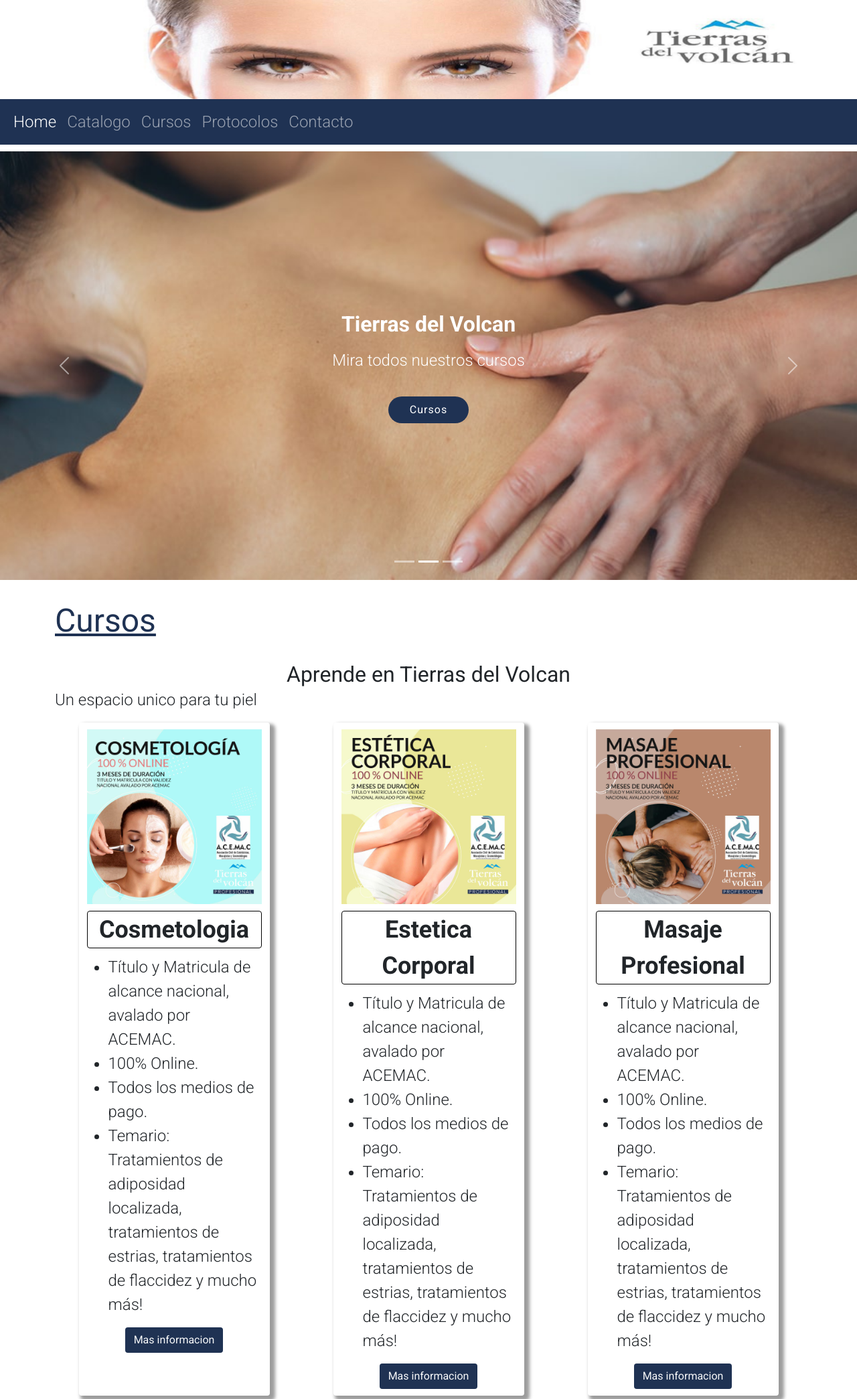
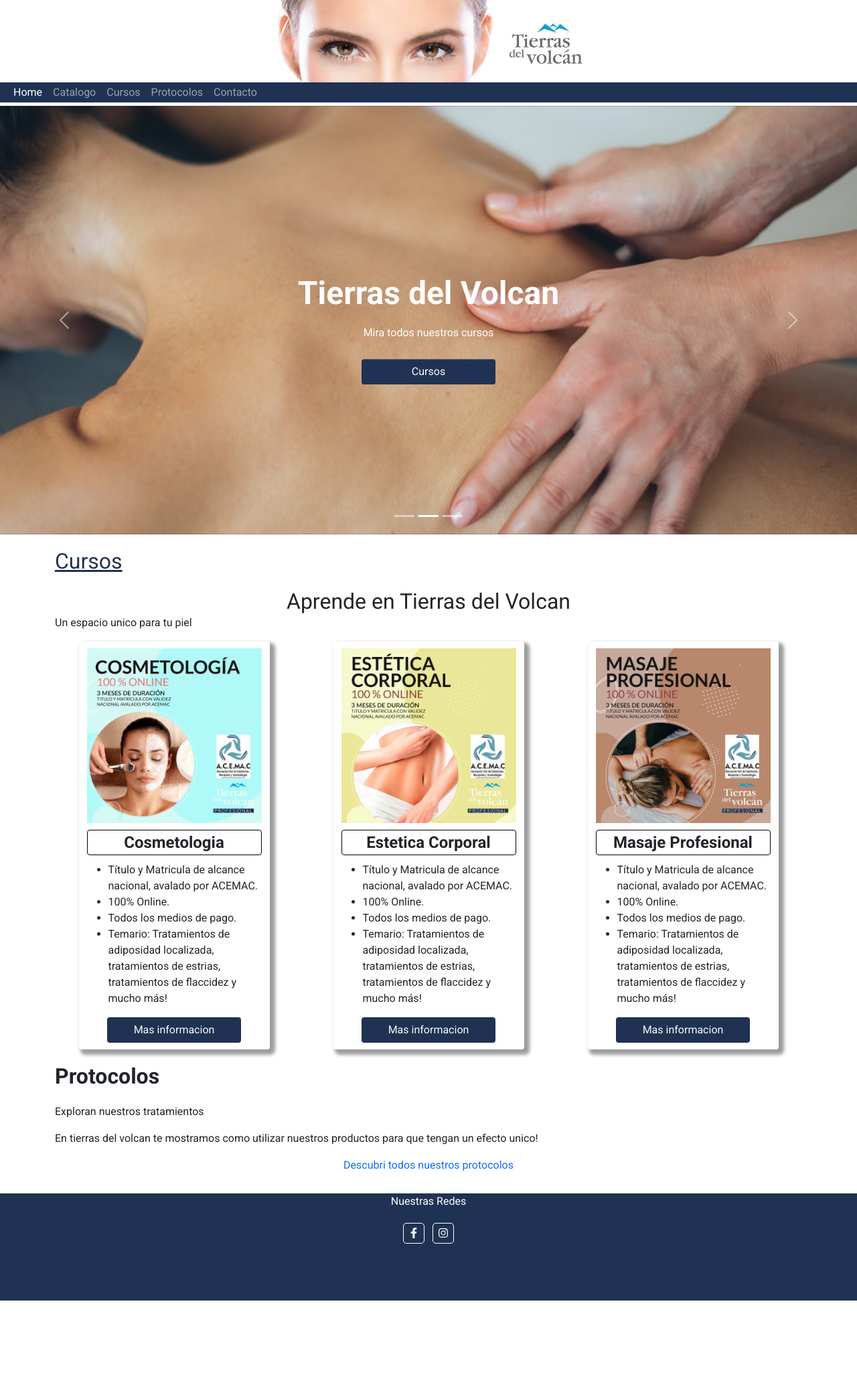
Before and after one commit to everda/Tierrasdelvolcan, a plain HTML site: page index.html in a window 1280 px wide. Shown: the top 2089 px of the page at 67% size. After the commit the page ends 1942 px from the top, so only its background shows below. Drawn offline with nearby package versions, Linux system fonts and the light colour scheme.

Commit message:
Signed-off-by: Everda <everda75@gmail.com>

```diff
--- a/css/scss.css
+++ b/css/scss.css
@@ -5,11 +5,8 @@
 
 body {
   font-family: 'Roboto', sans-serif;
-  /*background-color: wheat;*/
-  font-size: 1.5rem;
-  font-weight: 300;
-  width: 100%;
-  /*background-image: url(../fotos/hoja1.jpg);*/ }
+  font-size: 1rem;
+  width: 100%; }
 
 footer {
   background: #1f3253;
@@ -17,31 +14,16 @@
   margin-top: 10px;
   width: 100%; }
   footer p {
-    color: white;
-    font-size: 80%; }
-
-.f-dark {
-  color: #1f3253; }
-
-.f-light {
-  color: white; }
-
-/*barra navegacion*/
-.bg-dark {
-  background-color: #1f3253 !important; }
+    color: white; }
+  footer .btn-social {
+    border: 1px solid white;
+    border-radius: 5px;
+    padding: 5px; }
 
 .text-center {
   align-self: center;
   margin: auto;
   text-align: center !important; }
-
-.font-clear {
-  color: white; }
-
-.principal {
-  border-radius: 10px;
-  padding: 10px;
-  font-size: 2rem; }
 
 .separador {
   margin: 0; }
@@ -53,13 +35,21 @@
   border-radius: 10px;
   opacity: 1; }
 
+.btn {
+  background-color: #1f3253;
+  min-width: 200px; }
+
 .content {
   min-height: 100vh;
   margin-bottom: 30px; }
 
 /*navbar*/
 .navbar {
-  margin-bottom: 10px; }
+  margin-bottom: 5px;
+  height: 30px; }
+
+.bg-dark {
+  background-color: #1f3253 !important; }
 
 /*seccion carrusel*/
 #carousel .carousel,
@@ -87,11 +77,11 @@
     background-repeat: no-repeat; }
   #carousel h2 {
     margin-bottom: 20px;
-    font-size: 2rem;
+    font-size: 3rem;
     font-weight: 700; }
   #carousel p {
     width: 100%;
-    font-size: 1.5rem;
+    font-size: 1rem;
     line-height: 1.2;
     margin: 0 auto 30px auto; }
   #carousel .carousel-inner {
@@ -107,22 +97,12 @@
     left: 0px;
     width: 100%;
     right: auto; }
-  #carousel .btn-cat {
-    font-weight: 400;
-    font-size: 16px;
-    letter-spacing: 1px;
-    display: inline-block;
-    padding: 8px 32px;
-    border-radius: 50px;
-    transition: 0.5s;
-    margin: 10px;
-    color: white;
-    background: #1f3253;
-    flex-wrap: flex-end; }
 
 /*clases index*/
-.logo img {
-  width: 100%; }
+.logo {
+  max-height: 200px; }
+  .logo img {
+    width: 100%; }
 
 .container__foto iframe {
   width: 100%; }
@@ -174,9 +154,6 @@
 
 /*clases Protocolo*/
 /*clases contacto*/
-.btn {
-  background-color: #1f3253; }
-
 .form-group {
   margin-bottom: 0.5rem; }
   .form-group label {
@@ -290,7 +267,7 @@
     width: 100%; }
   .project-dec h4 {
     color: #ddd;
-    font-size: 1rem;
+    font-size: 0.9rem;
     margin-bottom: 5px;
     margin-top: -45px;
     padding-top: 50%;
@@ -301,7 +278,7 @@
       color: #a8a8a8; }
   .project-dec span {
     color: #ddd;
-    font-size: 1rem; }
+    font-size: 0.9rem; }
     .project-dec span:hover {
       color: #a8a8a8; }
 
@@ -313,17 +290,17 @@
     margin-top: auto;
     padding: 5%; }
   .producto h3 {
-    font-size: 2rem;
+    font-size: 3rem;
     font-weight: 700;
     color: #1f3253;
     text-decoration: underline; }
   .producto h4 {
-    font-size: 1.5rem;
+    font-size: 1rem;
     font-weight: 400;
     color: #1f3253;
     text-decoration: underline; }
   .producto p {
-    font-size: 1rem;
+    font-size: 0.9rem;
     font-style: italic; }
 
 /* media querys*/
--- a/index.html
+++ b/index.html
@@ -43,7 +43,7 @@
   <header>
     <!-- ======= Logo header ======= -->
     <div class="logo container">
-      <img src="./logo/fondo.jpg" alt="logo" class="logo">
+      <img src="./logo/logo2.png" alt="logo" class="logo">
     </div>
     <!-- ======= Inicio Barra de navecgacion ======= -->
     <nav class="navbar navbar-expand-md navbar-dark bg-dark">
@@ -96,7 +96,7 @@
 
               <h2 class="animate__animated animate__fadeInDown">Tierras del Volcan</h2>
               <p class="animate__animated animate__fadeInUp">Fango sin limites</p>
-              <a href="pages/catalogo.html" class="btn-cat animate__animated animate__fadeInUp">Productos</a>
+              <a href="pages/catalogo.html" class="btn text-light animate__animated animate__fadeInUp">Productos</a>
             </div>
 
           </div>
@@ -106,7 +106,7 @@
 
               <h2 class="animate__animated animate__fadeInDown">Tierras del Volcan</h2>
               <p class="animate__animated animate__fadeInUp">Mira todos nuestros cursos</p>
-              <a href="pages/cursos.html" class="btn-cat animate__animated animate__fadeInUp">Cursos</a>
+              <a href="pages/cursos.html" class="btn text-light animate__animated animate__fadeInUp">Cursos</a>
             </div>
 
           </div>
@@ -116,7 +116,7 @@
 
               <h2 class="animate__animated animate__fadeInDown">Tierras del Volcan</h2>
               <p class="animate__animated animate__fadeInUp">Fango sin limites</p>
-              <a href="pages/protocolos.html" class="btn-cat animate__animated animate__fadeInUp">Protocolos</a>
+              <a href="pages/protocolos.html" class="btn text-light animate__animated animate__fadeInUp">Protocolos</a>
             </div>
 
           </div>
@@ -150,6 +150,8 @@
       <h2 class="text-center">Aprende en Tierras del Volcan</h2>
       <p>Un espacio unico para tu piel</p>
       <div class="row justify-content-sm-around">
+
+        <!--inicio curso-->
         <div class="cursos col-xl-3 col-lg-3 col-sm-12" data-aos="fade-up">
           <img src="fotos/Cursos/cosmetologia.jpg" alt="fotocat">
           <p class="text-center">Cosmetologia</p>
@@ -165,6 +167,9 @@
             <a class="btn text-light" href="pages/contacto.html">Mas informacion</a>
           </div>
         </div>
+        <!--fin curso-->
+
+        <!--inicio curso-->
         <div class="cursos col-xl-3 col-lg-3 col-sm-12" data-aos="fade-up">
           <img src="fotos/Cursos/esteticacorp.jpg" alt="fotocat">
           <p class="text-center">Estetica Corporal</p>
@@ -180,6 +185,9 @@
             <a class="btn text-light" href="pages/contacto.html">Mas informacion</a>
           </div>
         </div>
+        <!--fin curso-->
+
+        <!--inicio curso-->
         <div class="cursos col-xl-3 col-lg-3 col-sm-12" data-aos="fade-up">
           <img src="fotos/Cursos/masajeprof.jpg" alt="fotocat">
           <p class="text-center">Masaje Profesional</p>
@@ -195,6 +203,7 @@
             <a class="btn text-light" href="pages/contacto.html">Mas informacion</a>
           </div>
         </div>
+        <!--fin curso-->
       </div>
 
 
@@ -238,9 +247,9 @@
         <div class="col-12 text-center">
 
           <p class="mb-4">Nuestras Redes</p>
-          <a class="btn btn-outline-light btn-social mx-1" href="https://www.facebook.com/cecefilialmendoza/"><i
+          <a class=" btn-outline-light btn-social mx-1" href="https://www.facebook.com/cecefilialmendoza/"><i
               class="fab fa-fw fa-facebook-f"></i></a>
-          <a class="btn btn-outline-light btn-social mx-1"
+          <a class=" btn-outline-light btn-social mx-1"
             href="https://www.instagram.com/tierrasdelvolcan/?hl=es-la"><i class="fab fa-fw fa-instagram"></i></a>
         </div>
 
--- a/scss/demo.scss
+++ b/scss/demo.scss
@@ -4,9 +4,9 @@
 $colorclaro: white;
 
 //font sizes
-$font-grande: 2rem;
-$font-mediana: 1.5rem;
-$font-chica: 1rem;
+$font-grande: 3rem;
+$font-mediana: 1rem;
+$font-chica: 0.9rem;
 
 /*clases Globales*/
 
@@ -17,12 +17,8 @@
 
 body {
     font-family: 'Roboto', sans-serif;
-    /*background-color: wheat;*/
     font-size: $font-mediana;
-    font-weight: 300;
-    width: 100%;
-    /*background-image: url(../fotos/hoja1.jpg);*/
-}
+    width: 100%;}
 
 footer {
     background: $colorprimario;
@@ -31,38 +27,25 @@
     width: 100%;
     p {
         color: $colorclaro;
-        font-size: 80%;
+
+    }
+    .btn-social{
+    border: 1px solid white;
+        border-radius: 5px;
+        padding: 5px;
     }
 }
 
-.f-dark {
-    color: $colorprimario;
-}
 
-.f-light {
-    color: $colorclaro;
-}
-
-/*barra navegacion*/
-.bg-dark {
-    background-color: $colorprimario !important;
-}
 
 .text-center {
     align-self: center;
     margin: auto;
     text-align: center !important;
 }
-.font-clear {
-    color: $colorclaro;
-}
 
-.principal {
-    //border: 5px solid $colorprimario;
-    border-radius: 10px;
-    padding: 10px;
-    font-size: $font-grande;
-}
+
+
 
 .separador {
     margin: 0;
@@ -76,6 +59,14 @@
     opacity: 1;
 }
 
+
+
+.btn {
+    background-color: $colorprimario;
+    min-width: 200px;
+}
+
+
 .content{
     min-height: 100vh;
     margin-bottom: 30px;
@@ -84,8 +75,15 @@
 /*navbar*/
 
 .navbar {
-    margin-bottom: 10px;
+    margin-bottom: 5px;
+    height: 30px;
 }
+
+.bg-dark {
+    background-color: $colorprimario !important;
+}
+
+
 
 /*seccion carrusel*/
 
@@ -143,24 +141,13 @@
         right: auto;
     }
 
-    .btn-cat {
-        font-weight: 400;
-        font-size: 16px;
-        letter-spacing: 1px;
-        display: inline-block;
-        padding: 8px 32px;
-        border-radius: 50px;
-        transition: 0.5s;
-        margin: 10px;
-        color: $colorclaro;
-        background: $colorprimario;
-        flex-wrap: flex-end;
-    }
+
 }
 
 /*clases index*/
 
 .logo {
+    max-height: 200px;
     img {
         width: 100%;
     }
@@ -241,10 +228,6 @@
 /*clases Protocolo*/
 
 /*clases contacto*/
-
-.btn {
-    background-color: $colorprimario;
-}
 
 .form-group {
     margin-bottom: 0.5rem;
```
Also changed, not shown: pages/protocolos.html (+5 -0 lines), assets/vendor/swiper/swiper-bundle.min.css (deleted), assets/vendor/swiper/swiper-bundle.min.js (deleted), fotos/001.jpg (deleted), fotos/Catalogo/Colageno.jpg (deleted), fotos/Catalogo/slide1.jpg (deleted), fotos/Catalogo/slide2.jpg (deleted), logo/14657303_1199681413421398_8392876527580607602_n.jpg (added), logo/logo2.png (added).
